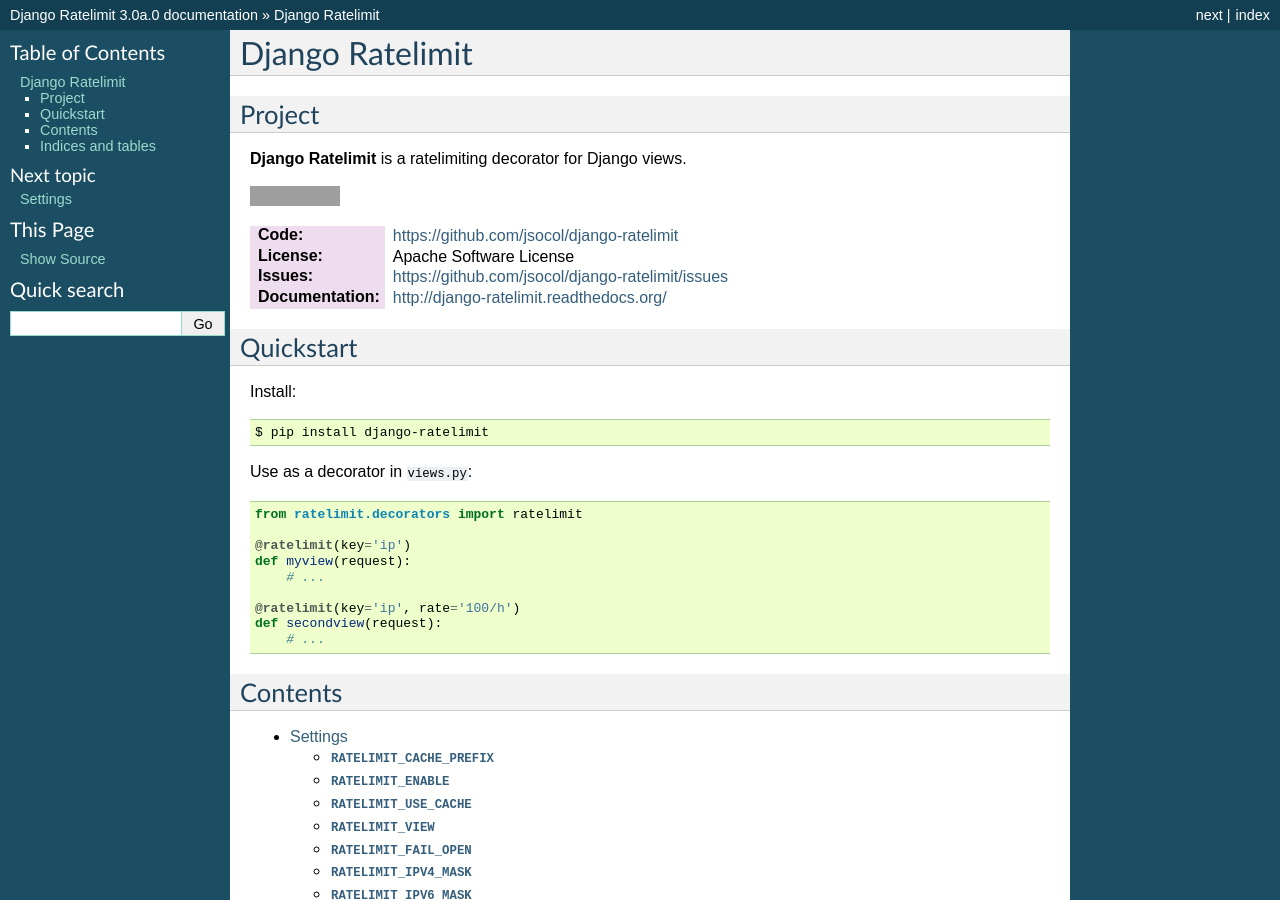
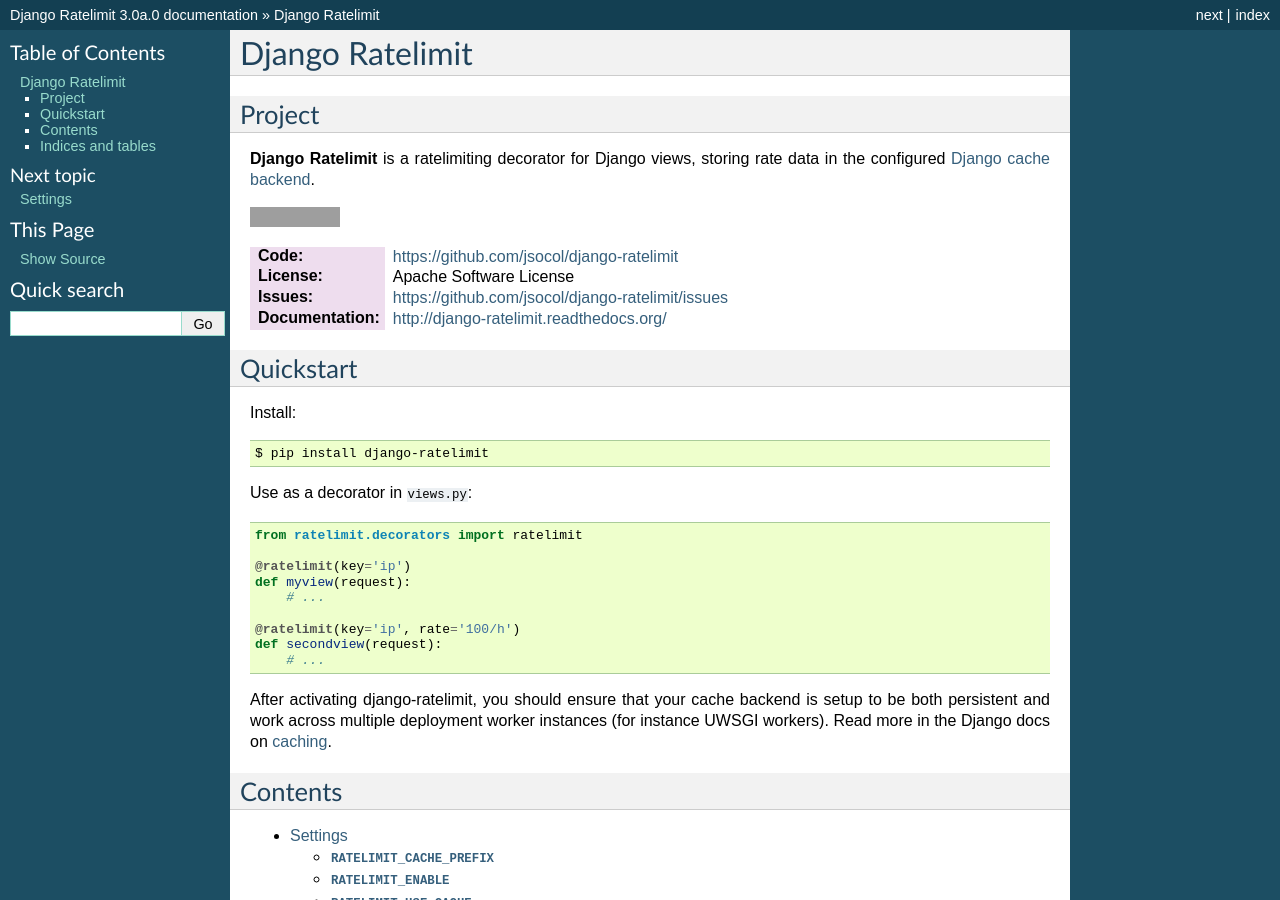
Before and after one commit to jsocol/django-ratelimit, a Sphinx documentation site: the page built from docs/index.rst, in a window 1280 px wide and 900 px high. Built offline with Sphinx 7.4.7, drawn with Linux system fonts in a browser that asks for light colours; grey boxes are pictures that could not be loaded.

Commit message:
Add more words about caching in the docs quickstart
Fixes #181

```diff
--- a/docs/index.rst
+++ b/docs/index.rst
@@ -5,7 +5,9 @@
 Project
 =======
 
-**Django Ratelimit** is a ratelimiting decorator for Django views.
+**Django Ratelimit** is a ratelimiting decorator for Django views,
+storing rate data in the configured `Django cache backend
+<https://docs.djangoproject.com/en/dev/topics/cache/>`__.
 
 .. image:: https://travis-ci.org/jsocol/django-ratelimit.png?branch=master
    :target: https://travis-ci.org/jsocol/django-ratelimit
@@ -40,6 +42,11 @@
     def secondview(request):
         # ...
 
+After activating django-ratelimit, you should ensure that your cache
+backend is setup to be both persistent and work across multiple
+deployment worker instances (for instance UWSGI workers). Read more in
+the Django docs on `caching
+<https://docs.djangoproject.com/en/dev/topics/cache/>`__.
 
 .. _PyPI: http://pypi.python.org/pypi/django-ratelimit
 
```
